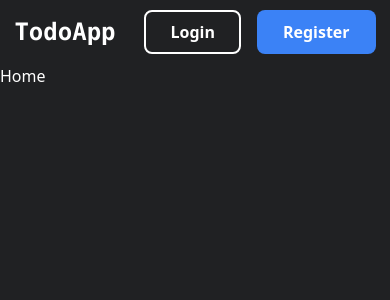
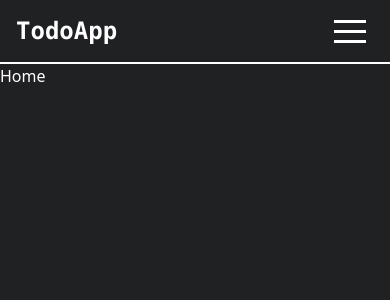
Before and after one commit to EvionDev/TodoApp-ReactJS, a React (Vite) app in the folder TodoApp/client/: page / in a window 390 px wide. Shown: the top 300 px of the page. Built offline with nearby package versions, Linux system fonts and the light colour scheme.

Commit message:
mobile view

```diff
--- a/TodoApp/client/package.json
+++ b/TodoApp/client/package.json
@@ -10,6 +10,7 @@
     "preview": "vite preview"
   },
   "dependencies": {
+    "hamburger-react": "^2.5.0",
     "react": "^18.2.0",
     "react-dom": "^18.2.0",
     "react-icons": "^4.11.0",
--- a/TodoApp/client/src/components/nav/Button.jsx
+++ b/TodoApp/client/src/components/nav/Button.jsx
@@ -5,7 +5,7 @@ const Button = ({ name, special }) => {
   return (
     <Link to={"/auth"}>
       <button
-        className={`w-auto rounded-lg border-2 px-6 py-2 font-semibold duration-300 ease-in ${
+        className={`w-auto min-w-[110px] rounded-lg border-2 px-6 py-2 font-semibold duration-300 ease-in ${
           special
             ? "border-transparent bg-blue-500 text-center text-white duration-300 hover:bg-blue-700"
             : "border-white bg-transparent hover:border-blue-600"
--- a/TodoApp/client/src/components/nav/Navbar.jsx
+++ b/TodoApp/client/src/components/nav/Navbar.jsx
@@ -1,13 +1,26 @@
-import React from "react";
+import React, { useState } from "react";
+import { Sling as Hamburger } from "hamburger-react";
 import Button from "./Button";
+
 const navbar = () => {
+  const [isOpen, setOpen] = useState(false);
+
   return (
-    <div className="flex h-16 items-center justify-around">
+    <div className="flex h-16 items-center justify-between border-b-2 border-white px-4 md:justify-around md:px-0">
       <h1 className="font-mono text-2xl font-semibold">TodoApp</h1>
-      <div className="flex gap-4">
+      <div className="hidden gap-4 md:flex">
         <Button name="Login" />
         <Button name="Register" special={true} />
       </div>
+      <div className="block md:hidden">
+        <Hamburger toggled={isOpen} toggle={setOpen} />
+      </div>
+      {isOpen ? (
+        <div className="absolute right-2 top-20 flex h-auto w-auto flex-col items-end justify-start gap-6 rounded-md bg-black/50 px-6 py-6">
+          <Button name="Login" />
+          <Button name="Register" special={true} />
+        </div>
+      ) : null}
     </div>
   );
 };
--- a/TodoApp/client/src/pages/Auth.jsx
+++ b/TodoApp/client/src/pages/Auth.jsx
@@ -7,9 +7,9 @@ import { Link } from "react-router-dom";
 export const Auth = () => {
   const [variant, setvariant] = useState("login");
   return (
-    <div className="flex h-screen flex-col items-center justify-center">
-      <div className="flex h-[550px] w-[55%] overflow-hidden rounded-md">
-        <div className="relative flex w-2/4 flex-col items-center justify-center bg-auth bg-cover bg-right-top text-white">
+    <div className="flex h-screen items-center justify-center">
+      <div className="flex h-[550px] w-3/4 flex-col overflow-hidden rounded-md lg:w-[55%] lg:flex-row">
+        <div className="relative flex h-full w-full flex-col items-center justify-center bg-auth bg-cover bg-right-top text-white lg:w-2/4">
           <Link to={"/"}>
             <AiOutlineArrowLeft
               className="absolute left-4 top-4 z-10"
@@ -17,12 +17,12 @@ export const Auth = () => {
             />
           </Link>
           <h2 className="z-10 mb-2 text-5xl">To-Do App</h2>
-          <p className="z-10">
+          <p className="z-10 px-4">
             Discover, create & share lists of useful resources
           </p>
           <div className="absolute left-0 top-0 h-full w-full bg-black opacity-60"></div>
         </div>
-        <div className="flex h-full w-2/4 flex-col items-center justify-center gap-5 bg-[#171819]">
+        <div className="flex h-full w-full  flex-col items-center justify-center gap-5 bg-[#171819] lg:w-2/4">
           {variant == "login" ? (
             <Login
               onClick={() =>
```
